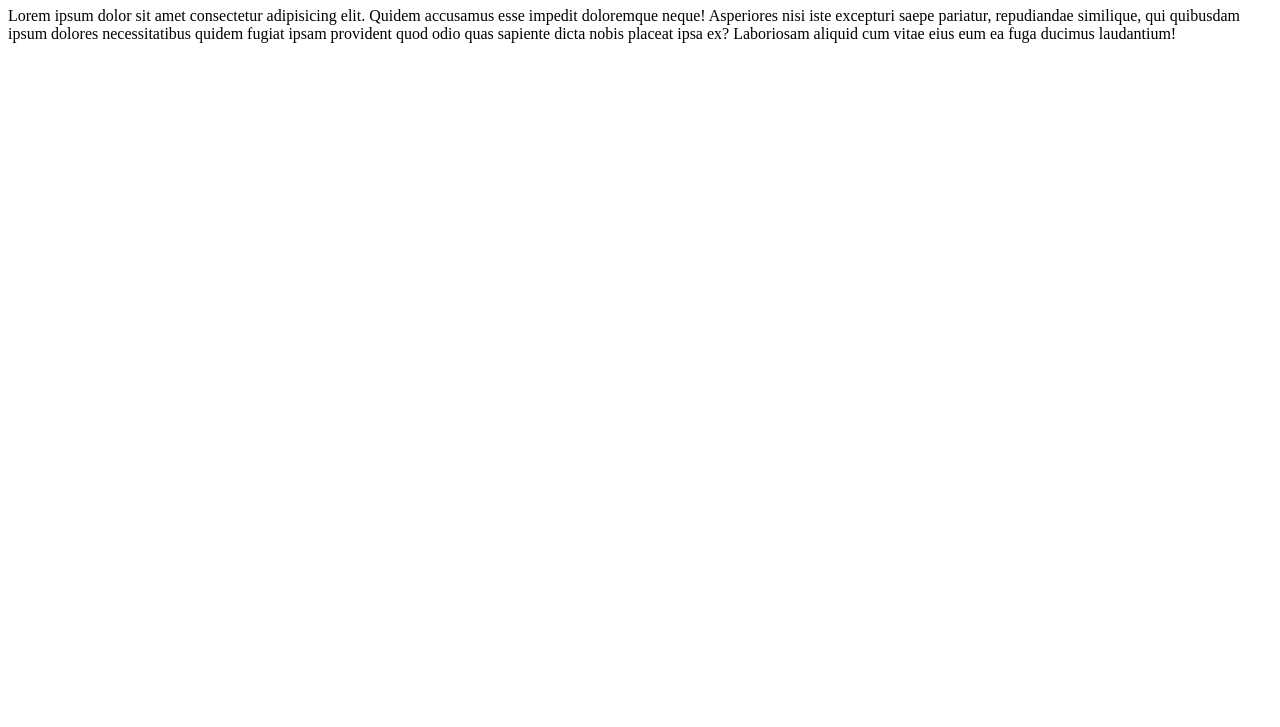
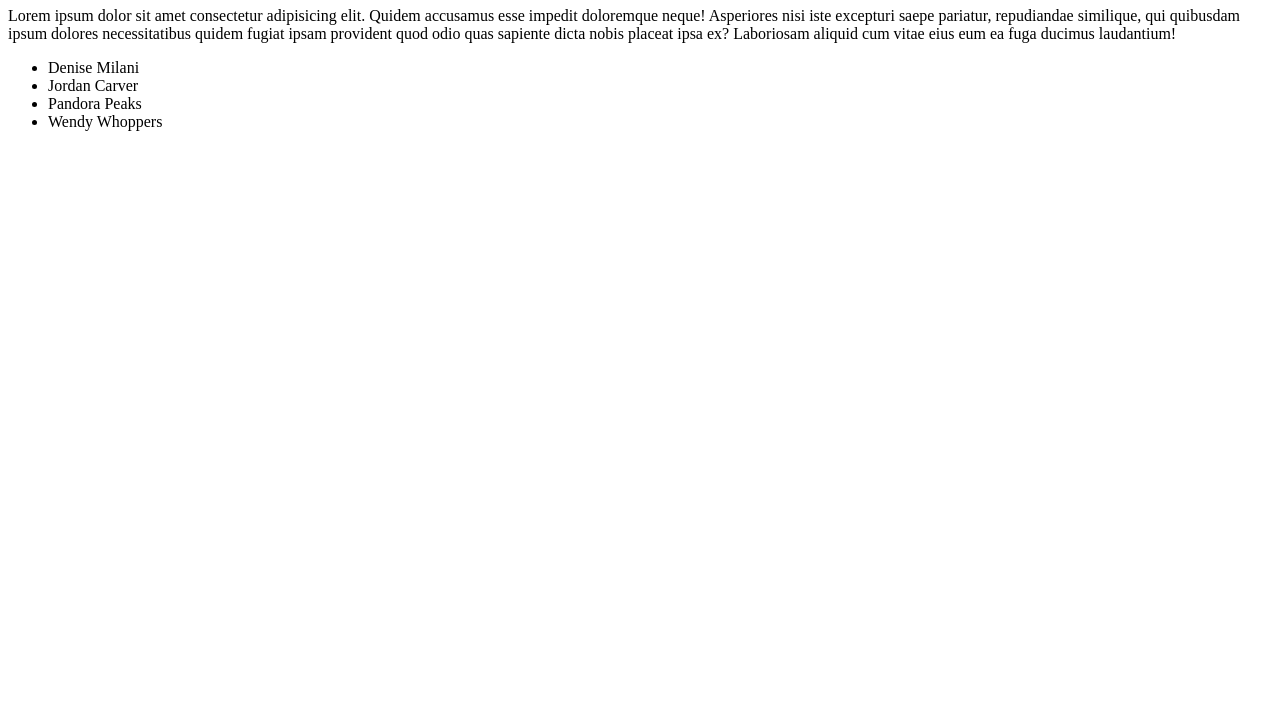
Before and after one commit to BiscuitsAndGuitar/git-project-5, a plain HTML site: page index.html in a window 1280 px wide. Shown: the part 73-800 px from the top of the page. Drawn offline with Linux system fonts and the light colour scheme.

Commit message:
models list added

```diff
--- a/index.html
+++ b/index.html
@@ -14,5 +14,12 @@
       provident quod odio quas sapiente dicta nobis placeat ipsa ex? Laboriosam aliquid cum vitae eius eum ea fuga ducimus
       laudantium!
     </p>
+
+    <ul>
+      <li>Denise Milani</li>
+      <li>Jordan Carver</li>
+      <li>Pandora Peaks</li>
+      <li>Wendy Whoppers</li>
+    </ul>
   </body>
 </html>
```
